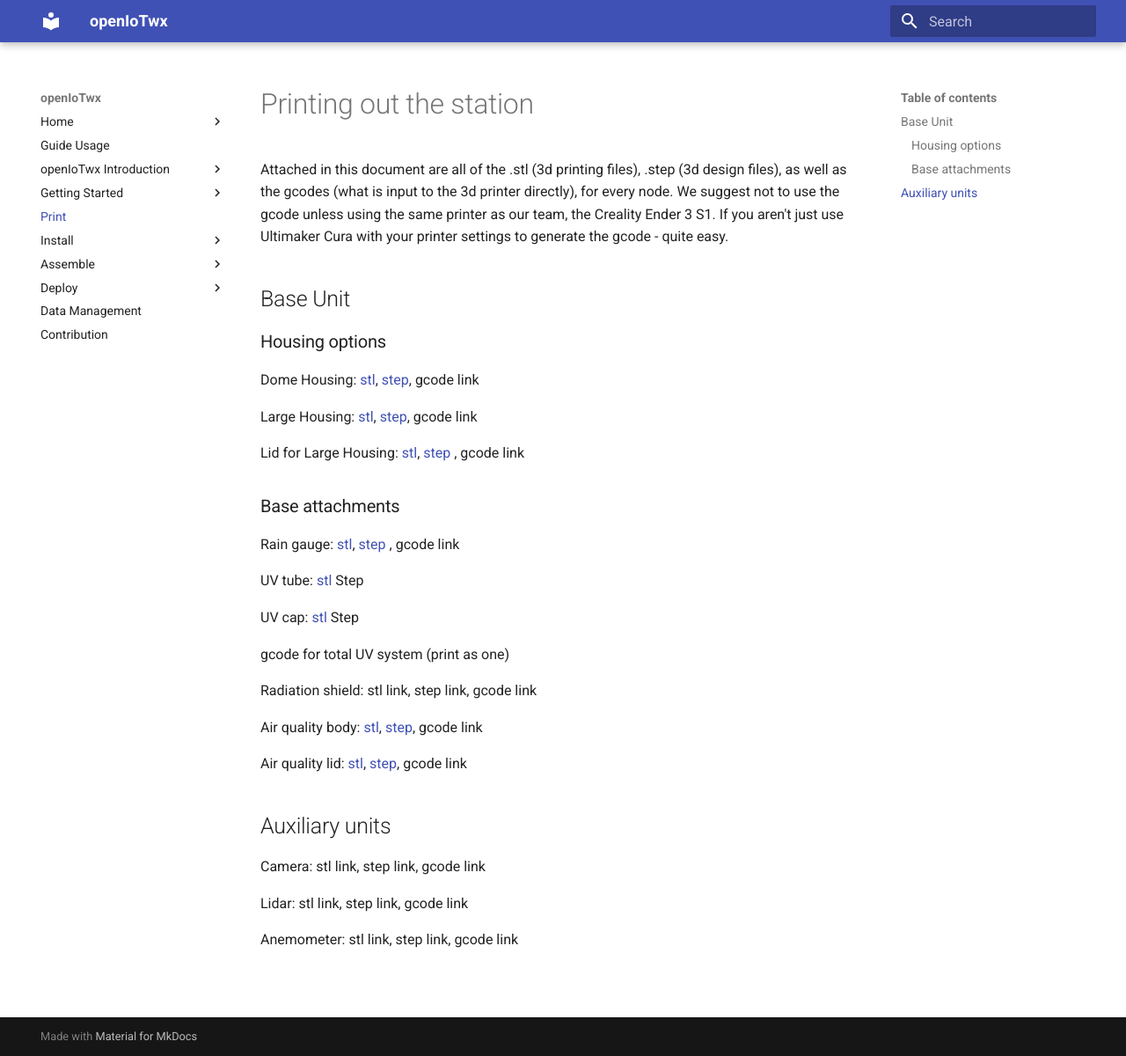
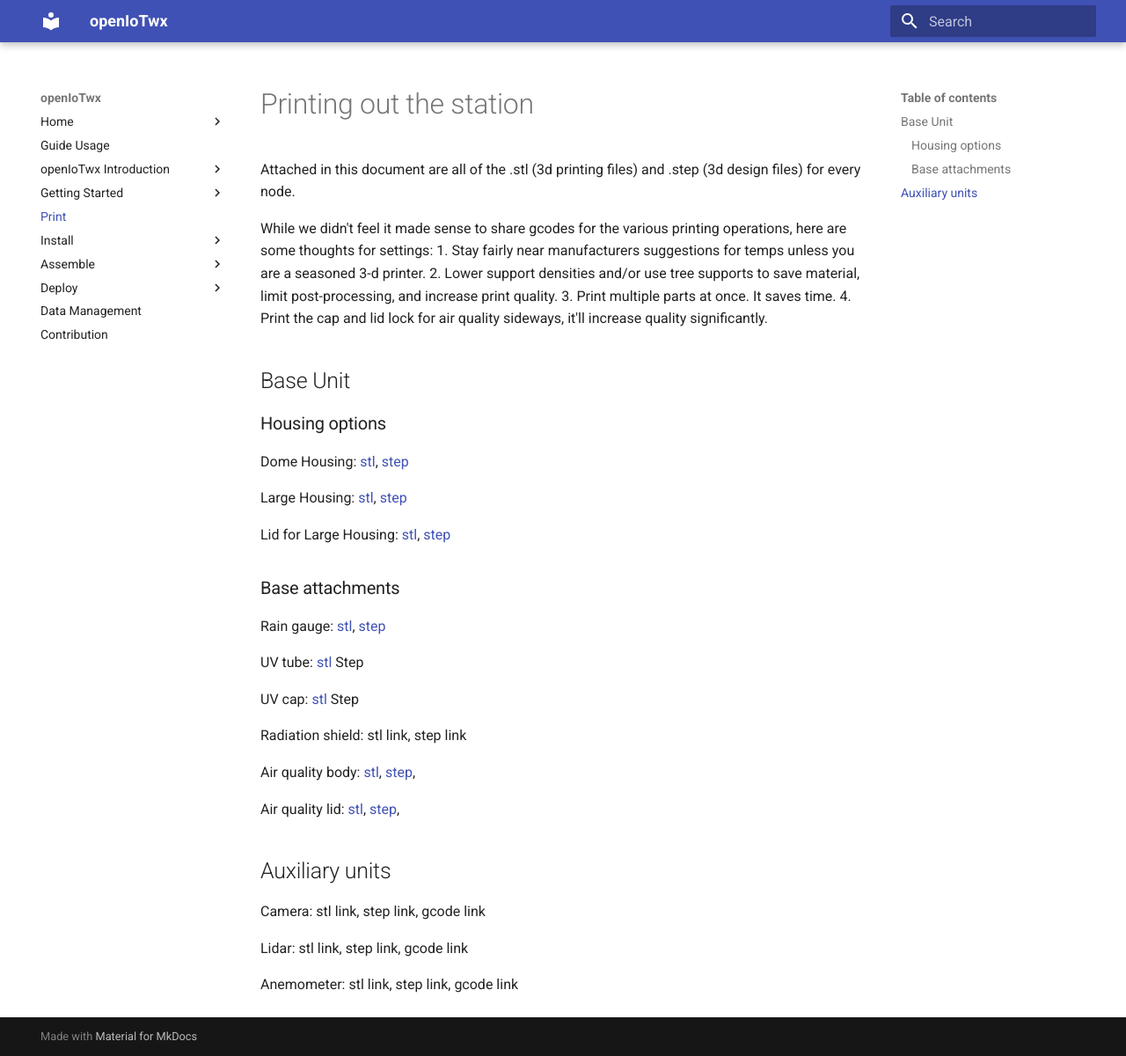
Before and after one commit to NCAR/openiotwx, an MkDocs documentation site: the page built from docs/print.md, in a window 1280 px wide and 1200 px high. Shown: the whole window at 88% size. Built offline with MkDocs 1.6.1 and Material for MkDocs 9.7.7, drawn with Linux system fonts in a browser that asks for light colours.

```diff
--- a/docs/print.md
+++ b/docs/print.md
@@ -1,28 +1,29 @@
 # Printing out the station
 
-Attached in this document are all of the .stl (3d printing files), .step
-(3d design files), as well as the gcodes (what is input to the 3d printer directly), for every node.
-We suggest not to use the gcode unless using the same printer as our team,
-the Creality Ender 3 S1. If you aren't just use Ultimaker Cura with your printer
-settings to generate the gcode - quite easy.
+Attached in this document are all of the .stl (3d printing files) and .step
+(3d design files) for every node.
+
+While we didn't feel it made sense to share gcodes for the various printing
+operations, here are some thoughts for settings:
+1. Stay fairly near manufacturers suggestions for temps unless you are a seasoned 3-d printer.
+2. Lower support densities and/or use tree supports to save material, limit post-processing, and increase print quality.
+3. Print multiple parts at once. It saves time.
+4. Print the cap and lid lock for air quality sideways, it'll increase quality significantly.
 
 ## Base Unit
 
 ### Housing options
 
 Dome Housing: [stl](../print_files/sphere_housing/sphere_housing.stl),
-[step](../print_files/sphere_housing/sphere_housing.step),
-gcode link
+[step](../print_files/sphere_housing/sphere_housing.step)
 
 Large Housing:
 [stl](../print_files/large_housing/large_housing.stl),
-[step](../print_files/large_housing/large_housing.step),
-gcode link
+[step](../print_files/large_housing/large_housing.step)
 
 Lid for Large Housing:
 [stl](../print_files/large_housing/large_Lid.stl),
 [step](../print_files/large_housing/large_Lid.step)
-, gcode link
 
 
 ### Base attachments
@@ -30,7 +31,6 @@ Lid for Large Housing:
 Rain gauge:
 [stl](../print_files/rain_gauge/RG15_Housing_Male.stl),
 [step](../print_files/rain_gauge/RG15_Housing_Male.step)
-, gcode link
 
 UV tube:
 [stl](../print_files/uv/uv_tube.stl)
@@ -40,20 +40,16 @@ UV cap:
 [stl](../print_files/uv/uv_cap.stl)
 Step
 
-gcode for total UV system (print as one)
 
-Radiation shield: stl link, step link, gcode link
+Radiation shield: stl link, step link
 
 Air quality body:
 [stl](../print_files/air_quality/AQ_Housing_Male.stl),
 [step](../print_files/air_quality/AQ_Housing_Male.step),
-gcode link
 
 Air quality lid:
 [stl](../print_files/air_quality/AQ_lid_Female.stl),
 [step](../print_files/air_quality/AQ_lid_Female.step),
-gcode link
-
 ## Auxiliary units
 
 Camera: stl link, step link, gcode link
--- a/mkdocs.yml
+++ b/mkdocs.yml
@@ -27,8 +27,8 @@ nav:
     - Core Unit: "assemble/core.md"
     - Accessory Node Addition: "assemble/accessory_assemble.md"
   - Deploy: #Include calibration?
-    - Core Unit: "deploying/core_deploy.md"
-    - Accessory Nodes: "deploying/accessory_deploy.md"
+    - Field Deployment: "deploying/field_deployment.md"
+    - Urban Deployment: "deploying/home_deployment.md"
   - Data Management: "data_management.md"
   - Contribution: "contribution.md"
 
```
Also changed, not shown: docs/deploying/core_deploy.md (+6 -2 lines), docs/deploying/field_deployment.md (added, +1 -0 lines), docs/deploying/home_deployment.md (added, +1 -0 lines), 4 other files.
